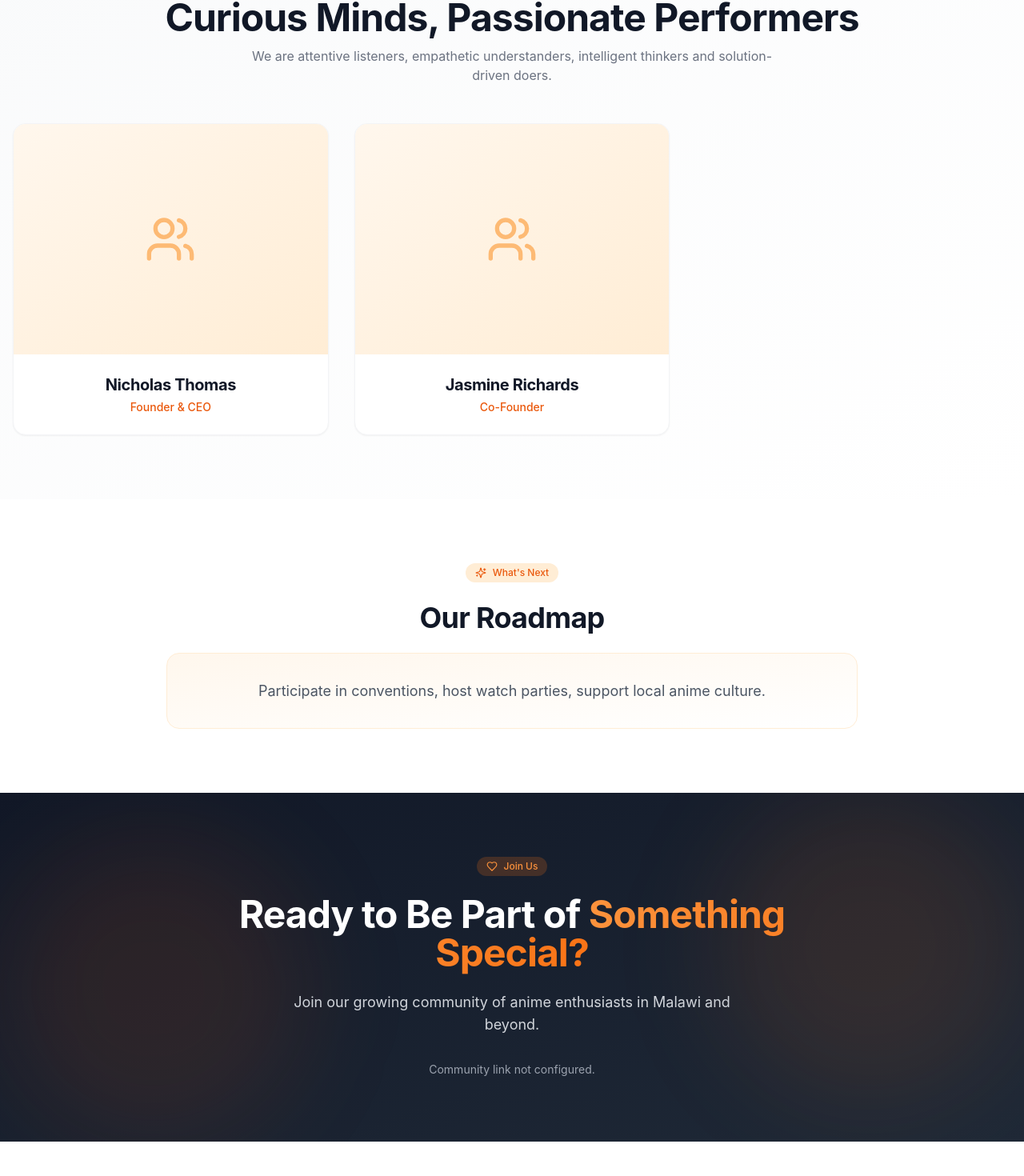
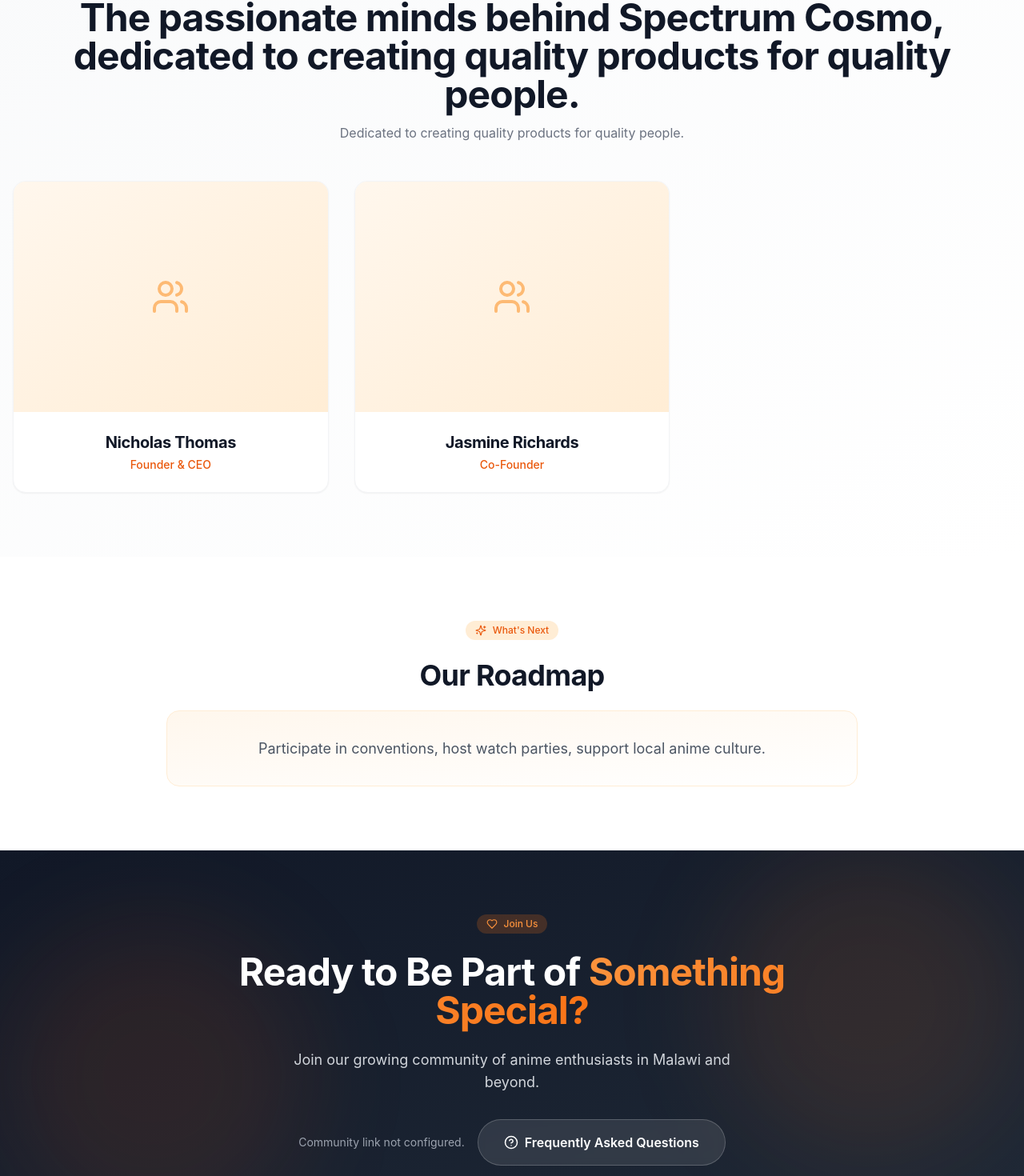
Before and after one commit to omash735-sudo/spectrumcosmo_shop, a Next.js app in the folder spectrumcosmo/: page /about in a window 1280 px wide. Shown: the part 2396-3866 px from the top of the page at 80% size. Built offline with nearby package versions, Linux system fonts and the light colour scheme; no server answers.

Commit message:
Refactor about page with updated team description
Updated team description and adjusted layout for team section. Removed unnecessary comments and improved community link handling.

```diff
--- a/spectrumcosmo/src/app/about/page.tsx
+++ b/spectrumcosmo/src/app/about/page.tsx
@@ -1,4 +1,7 @@
 // app/about/page.tsx
+'use client';
+
+import { useState } from 'react';
 import { getDb } from '@/lib/db';
 import Navbar from '@/components/storefront/Navbar';
 import Footer from '@/components/storefront/Footer';
@@ -18,8 +21,8 @@ import {
   Award,
   Calendar,
   CheckCircle,
-  Quote,
   Mail,
+  HelpCircle,
   LucideIcon
 } from 'lucide-react';
 
@@ -83,7 +86,7 @@ export default async function AboutPage() {
   const signatureName = content.signature_name || '';
   const signatureTitle = content.signature_title || '';
   const signatureImage = content.signature_image || '';
-  const teamDescription = content.team_description || 'Curious Minds, Passionate Performers';
+  const teamDescription = content.team_description || 'The passionate minds behind Spectrum Cosmo, dedicated to creating quality products for quality people.';
 
   const coreValues = [
     { icon: Heart, title: 'Passion Driven', description: 'Everything we do is fueled by our love for anime and community.' },
@@ -104,7 +107,6 @@ export default async function AboutPage() {
       <Navbar />
       <main className="bg-white dark:bg-gray-900 overflow-hidden">
 
-        {/* Hero Section - Etsy/Shopify Style */}
         <section className="relative py-20 md:py-28 overflow-hidden">
           <div className="absolute inset-0">
             <div className="absolute top-0 right-0 w-1/2 h-full bg-gradient-to-l from-orange-50/80 to-transparent dark:from-orange-950/20"></div>
@@ -130,7 +132,6 @@ export default async function AboutPage() {
                   {history}
                 </div>
 
-                {/* Signature Section */}
                 {(signatureName || signatureImage) && (
                   <div className="mt-8 pt-6 border-t border-gray-200 dark:border-gray-700">
                     <div className="flex items-center gap-4">
@@ -180,7 +181,6 @@ export default async function AboutPage() {
           </div>
         </section>
 
-        {/* Core Values Section */}
         <section className="py-20 bg-white dark:bg-gray-900">
           <div className="max-w-7xl mx-auto px-4">
             <div className="text-center mb-16">
@@ -205,7 +205,6 @@ export default async function AboutPage() {
           </div>
         </section>
 
-        {/* Vision & Mission Section */}
         <section className="py-20 bg-gradient-to-br from-gray-50 to-white dark:from-gray-800/50 dark:to-gray-900">
           <div className="max-w-7xl mx-auto px-4">
             <div className="text-center mb-12">
@@ -233,7 +232,6 @@ export default async function AboutPage() {
           </div>
         </section>
 
-        {/* Stats Section */}
         <section className="py-20 bg-white dark:bg-gray-900">
           <div className="max-w-7xl mx-auto px-4">
             <div className="text-center mb-12">
@@ -258,23 +256,28 @@ export default async function AboutPage() {
           </div>
         </section>
 
-        {/* Team Section - Benetics Style Grid */}
         <section className="py-20 bg-gradient-to-br from-gray-50 to-white dark:from-gray-800/50 dark:to-gray-900">
           <div className="max-w-7xl mx-auto px-4">
             <div className="text-center mb-12">
               <span className="text-orange-500 dark:text-orange-400 text-sm font-semibold uppercase tracking-wider">Meet the Team</span>
-              <h2 className="text-4xl md:text-5xl font-bold text-gray-900 dark:text-white mt-2">
-                {teamDescription || 'Curious Minds, Passionate Performers'}
+              <h2 className="text-3xl md:text-4xl lg:text-5xl font-bold text-gray-900 dark:text-white mt-2">
+                {teamDescription}
               </h2>
-              <p className="text-gray-500 dark:text-gray-400 mt-3 max-w-2xl mx-auto">
-                We are attentive listeners, empathetic understanders, intelligent thinkers and solution-driven doers.
+              <p className="text-gray-500 dark:text-gray-400 mt-3 max-w-2xl mx-auto text-sm md:text-base">
+                Dedicated to creating quality products for quality people.
               </p>
             </div>
 
-            <div className="grid md:grid-cols-2 lg:grid-cols-3 gap-8">
-              {displayTeam.map((member: TeamMember, idx: number) => (
-                <div key={idx} className="group bg-white dark:bg-gray-800 rounded-2xl overflow-hidden shadow-sm hover:shadow-xl transition-all duration-300 hover:-translate-y-2 border border-gray-100 dark:border-gray-700">
-                  <div className="relative h-72 overflow-hidden bg-gradient-to-br from-orange-50 to-orange-100 dark:from-gray-700 dark:to-gray-800">
+            <div className="grid grid-cols-1 sm:grid-cols-2 lg:grid-cols-3 gap-6 md:gap-8">
+              {displayTeam.map((member: TeamMember, idx: number) => {
+                const hasBio = member.bio && member.bio.length > 0;
+
+                return (
+                  <div
+                    key={idx}
+                    className="group bg-white dark:bg-gray-800 rounded-2xl overflow-hidden shadow-sm hover:shadow-xl transition-all duration-300 border border-gray-100 dark:border-gray-700"
+                  >
+                    <div className="relative h-56 md:h-72 overflow-hidden bg-gradient-to-br from-orange-50 to-orange-100 dark:from-gray-700 dark:to-gray-800">
                       {member.image ? (
                         <img
                           src={member.image}
@@ -283,17 +286,16 @@ export default async function AboutPage() {
                         />
                       ) : (
                         <div className="w-full h-full flex items-center justify-center">
-                        <Users size={64} className="text-orange-300 dark:text-orange-600" />
+                          <Users size={48} className="text-orange-300 dark:text-orange-600" />
                         </div>
                       )}
-                    <div className="absolute inset-0 bg-gradient-to-t from-black/60 via-transparent to-transparent opacity-0 group-hover:opacity-100 transition-opacity" />
+                      <div className="absolute inset-0 bg-gradient-to-t from-black/50 via-transparent to-transparent opacity-0 group-hover:opacity-100 transition-opacity" />
 
-                    {/* Email overlay on hover */}
                       {member.email && (
-                      <div className="absolute bottom-4 left-0 right-0 px-4 opacity-0 group-hover:opacity-100 transition-opacity">
+                        <div className="absolute bottom-4 left-0 right-0 px-4 opacity-0 group-hover:opacity-100 transition-opacity hidden md:block">
                           <a
                             href={`mailto:${member.email}`}
-                          className="inline-flex items-center gap-2 text-white text-sm bg-black/40 backdrop-blur-sm px-4 py-2 rounded-full hover:bg-black/60 transition"
+                            className="inline-flex items-center gap-2 text-white text-xs md:text-sm bg-black/40 backdrop-blur-sm px-3 py-1.5 md:px-4 md:py-2 rounded-full hover:bg-black/60 transition"
                           >
                             <Mail size={14} />
                             {member.email}
@@ -301,20 +303,38 @@ export default async function AboutPage() {
                         </div>
                       )}
                     </div>
-                  <div className="p-6 text-center">
-                    <h3 className="text-xl font-bold text-gray-900 dark:text-white">{member.name}</h3>
+
+                    <div className="p-5 md:p-6">
+                      <div className="text-center">
+                        <h3 className="text-lg md:text-xl font-bold text-gray-900 dark:text-white">{member.name}</h3>
                         <p className="text-orange-600 dark:text-orange-400 text-sm font-medium mt-1">{member.role}</p>
+
                         {member.bio && (
-                      <p className="text-gray-500 dark:text-gray-400 text-sm mt-3 leading-relaxed">{member.bio}</p>
+                          <p className="mt-3 text-gray-500 dark:text-gray-400 text-sm leading-relaxed">
+                            {member.bio}
+                          </p>
+                        )}
+
+                        {member.email && (
+                          <div className="mt-3 md:hidden">
+                            <a
+                              href={`mailto:${member.email}`}
+                              className="inline-flex items-center gap-2 text-xs text-orange-600 dark:text-orange-400 hover:text-orange-700 transition"
+                            >
+                              <Mail size={14} />
+                              {member.email}
+                            </a>
+                          </div>
                         )}
                       </div>
                     </div>
-              ))}
+                  </div>
+                );
+              })}
             </div>
           </div>
         </section>
 
-        {/* Future Plans Section */}
         <section className="py-20 bg-white dark:bg-gray-900">
           <div className="max-w-4xl mx-auto text-center px-4">
             <div className="inline-flex items-center gap-2 bg-orange-100 dark:bg-orange-950/30 px-3 py-1 rounded-full mb-6">
@@ -328,7 +348,6 @@ export default async function AboutPage() {
           </div>
         </section>
 
-        {/* CTA Section */}
         <section className="relative bg-gradient-to-br from-gray-900 to-gray-800 dark:from-gray-950 dark:to-gray-900 py-20 overflow-hidden">
           <div className="absolute inset-0">
             <div className="absolute top-0 right-0 w-96 h-96 bg-orange-500/10 rounded-full blur-3xl"></div>
@@ -349,6 +368,7 @@ export default async function AboutPage() {
             <p className="text-gray-300 text-lg mb-8 max-w-xl mx-auto">
               Join our growing community of anime enthusiasts in Malawi and beyond.
             </p>
+            <div className="flex flex-col sm:flex-row items-center justify-center gap-4">
               {communityLink ? (
                 <a
                   href={communityLink}
@@ -362,6 +382,15 @@ export default async function AboutPage() {
               ) : (
                 <p className="text-gray-400 text-sm">Community link not configured.</p>
               )}
+
+              <Link
+                href="/faq"
+                className="inline-flex items-center gap-2 px-8 py-4 bg-white/10 backdrop-blur-sm hover:bg-white/20 text-white rounded-full font-semibold transition-all duration-200 border border-white/20"
+              >
+                <HelpCircle size={18} />
+                Frequently Asked Questions
+              </Link>
+            </div>
           </div>
         </section>
       </main>
```
Lines whose indentation alone changed are shown as unchanged.
